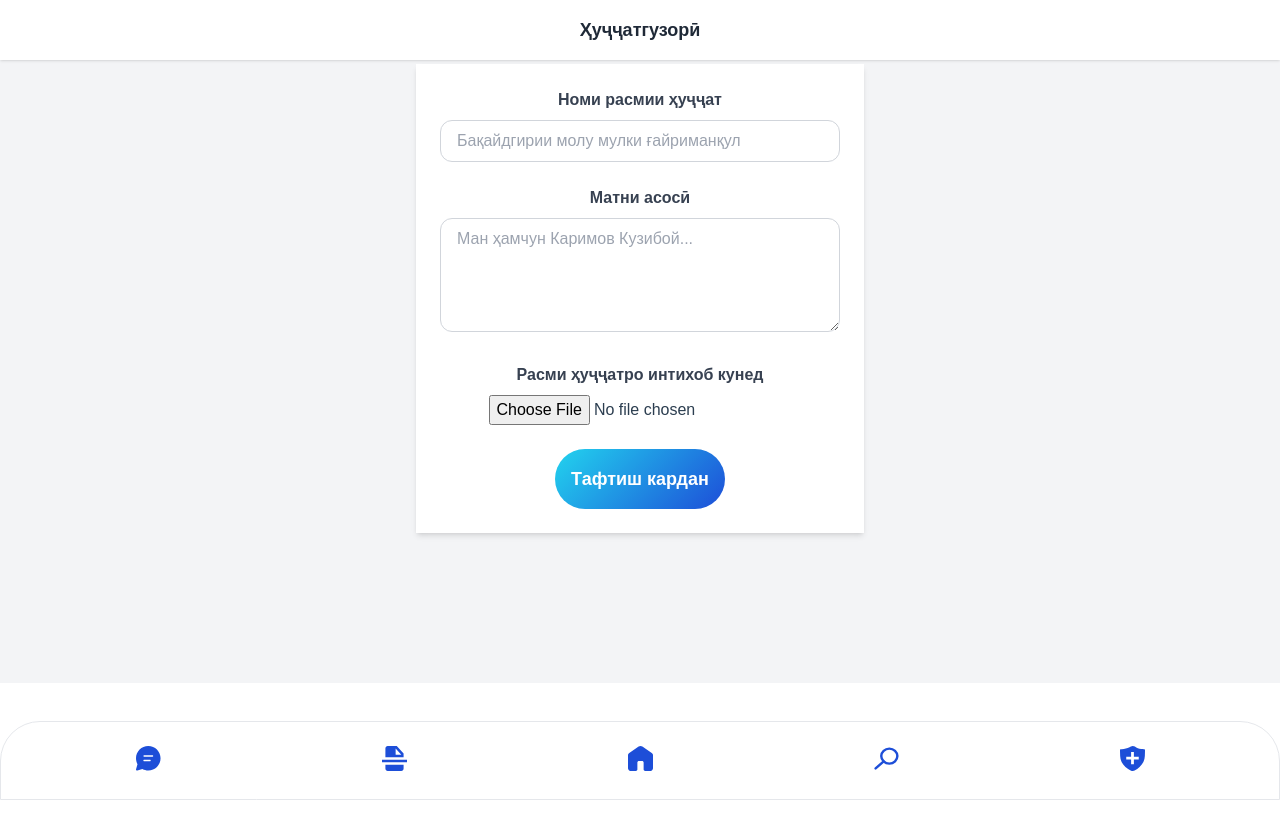
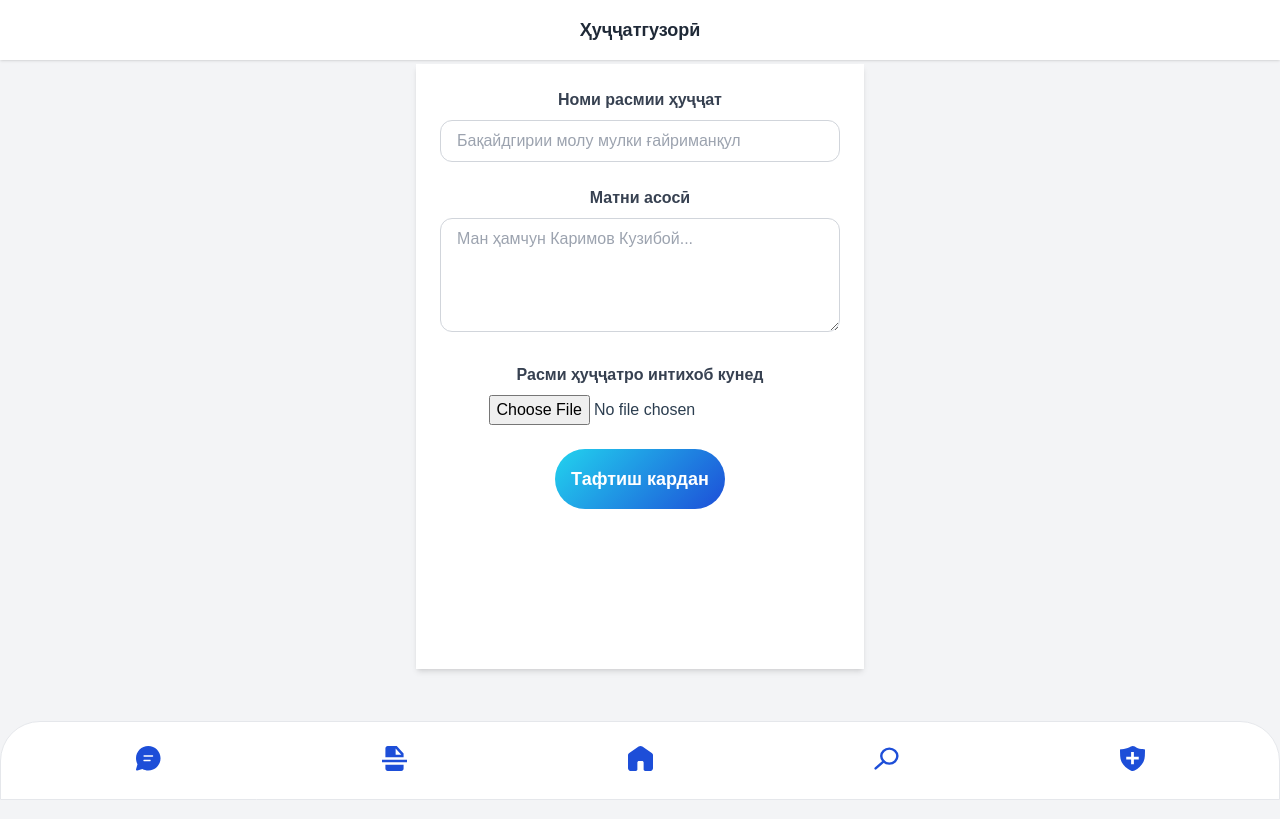
Before and after one commit to Shomirsaidov/mushovir3, a Vue app: page /docs/check in a window 1280 px wide. Built offline with nearby package versions, Linux system fonts and the light colour scheme.

Commit message:
inshaallah final

```diff
--- a/src/views/CheckerView.vue
+++ b/src/views/CheckerView.vue
@@ -4,7 +4,7 @@
       <h1 class="text-lg font-semibold text-gray-800">Ҳуҷҷатгузорӣ</h1>
     </header>
 
-  <div class=" max-w-md mx-auto p-6 mt-1 bg-white  shadow-md space-y-6">
+  <div class=" max-w-md mx-auto p-6 mt-1 bg-white  shadow-md space-y-6 pb-40">
     <!-- Title Input -->
     <div>
       <label class="block text-gray-700 font-semibold mb-2">Номи расмии ҳуҷҷат</label>
```
